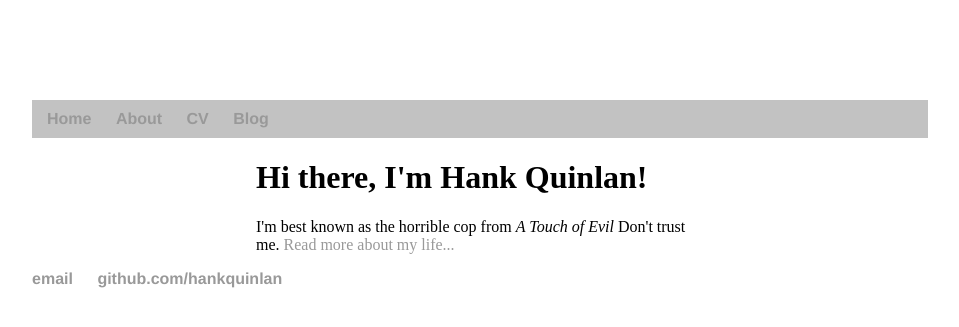
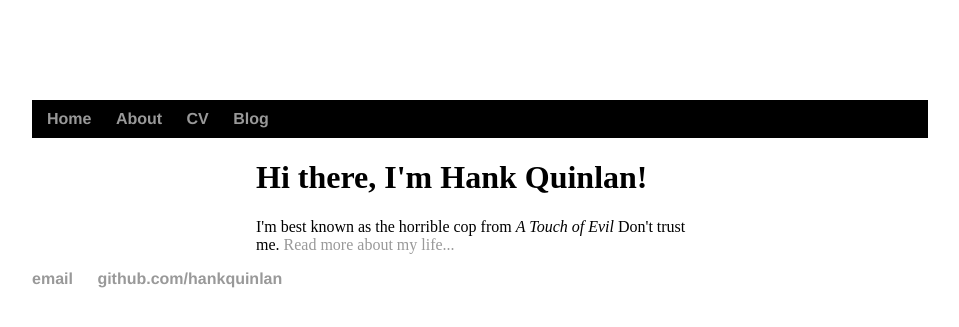
Before and after one commit to BobRendal/BobRendal.github.io, a Jekyll site: the page built from index.html, in a window 1280 px wide. Shown: the top 327 px of the page, without its empty margins (160-1119 px from the left). Built offline with Jekyll 4.4.1, drawn with Linux system fonts in a browser that asks for light colours.

Commit message:
Update main.css

```diff
--- a/css/main.css
+++ b/css/main.css
@@ -22,7 +22,7 @@ nav ul li, footer ul li {
 }
 
 .bg-wraf {
-  background: #9999;
+  background: #000000;
   padding: 10px 0; /* For clarity */
 }
 
```
